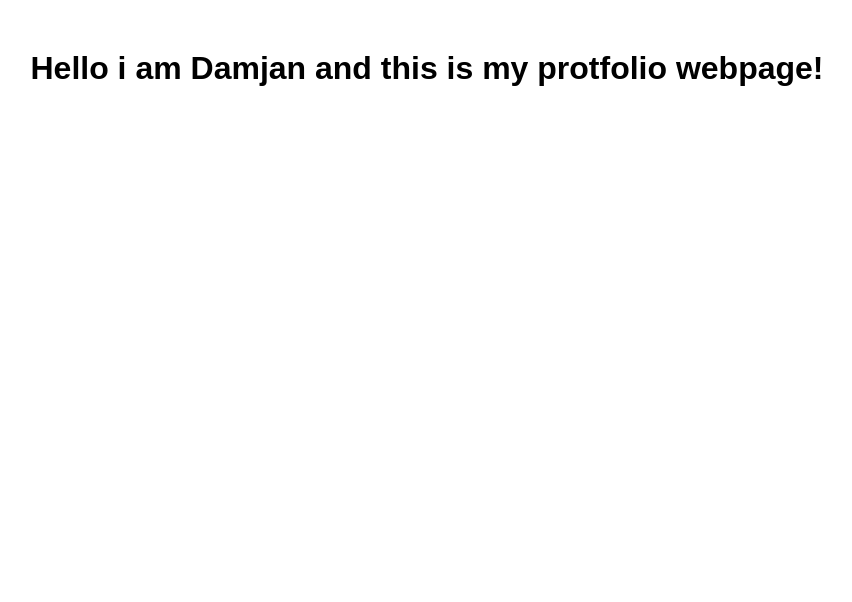
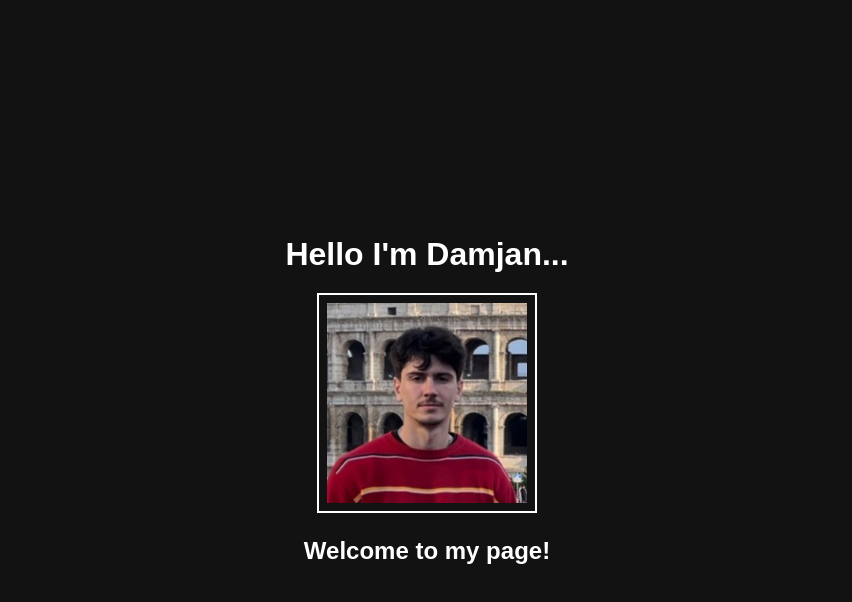
Before and after one commit to DamjanG23/dame-mrazi-kod, a website built with Vite: page index.html in a window 1280 px wide. Shown: the whole page, without its empty margins (213-1065 px from the left). Built offline with nearby package versions, Linux system fonts and the light colour scheme.

Commit message:
week 1 challenge done

```diff
--- a/index.html
+++ b/index.html
@@ -3,10 +3,16 @@
   <head>
     <meta charset="UTF-8" />
     <meta name="viewport" content="width=device-width, initial-scale=1.0" />
-    <title>Hello World</title>
+    <title>Damjan's Portfolio</title>
+    <link rel="stylesheet" href="src/style.css" />
   </head>
   <body>
-    <h1>Hello i am Damjan and this is my protfolio webpage!</h1>
-    <script type="module" src="/src/main.js"></script>
+    <div class="container">
+      <h1>Hello I'm Damjan...</h1>
+      <div class="image-wrapper">
+        <img src="damjan.jpg" alt="Damjan's photo" />
+      </div>
+      <h2>Welcome to my page!</h2>
+    </div>
   </body>
 </html>
--- a/src/style.css
+++ b/src/style.css
@@ -1,5 +1,30 @@
 body {
-  font-family: sans-serif;
+  margin: 0;
+  background-color: #121212;
+  color: white;
+  font-family: Arial, sans-serif;
+  display: flex;
+  justify-content: center;
+  align-items: center;
+  height: 100vh;
+}
+
+.container {
   text-align: center;
-  margin-top: 50px;
 }
+
+h1 {
+  margin-bottom: 20px;
+}
+
+.image-wrapper {
+  display: inline-block;
+  padding: 8px;
+  border: 2px solid white;
+}
+
+.image-wrapper img {
+  width: 200px;
+  height: auto;
+  display: block;
+}
```
Also changed, not shown: damjan.jpg (added).
